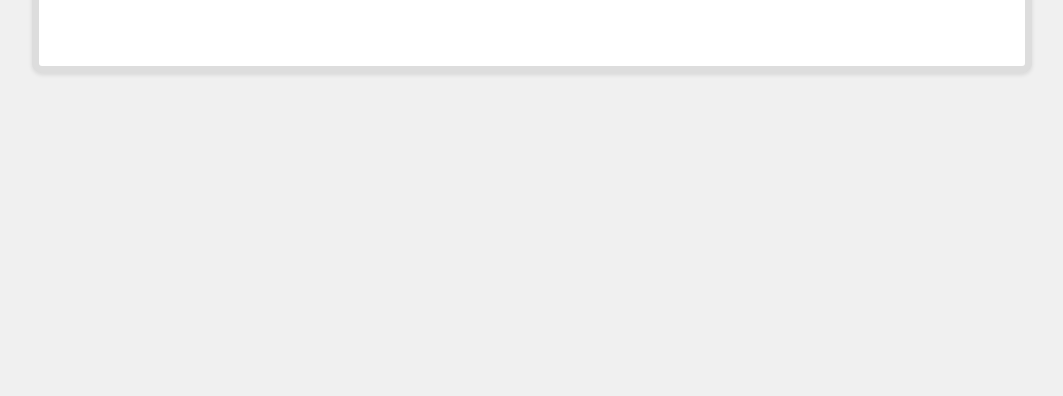
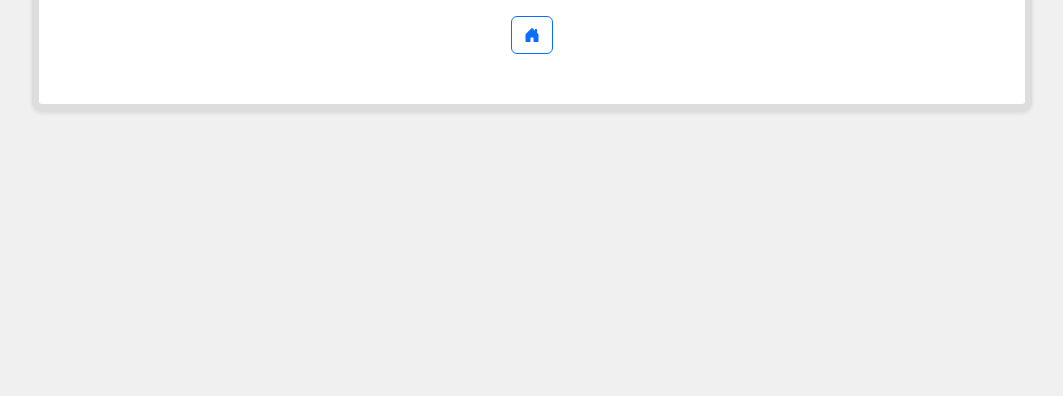
Before and after one commit to ARP2112/ProyectoIntegrador, a Flask app: page /buscarC in a window 1280 px wide. Shown: the part 404-800 px from the top of the page, without its empty margins (108-1171 px from the left). Run offline with Flask 3, Linux system fonts and the light colour scheme; data that the repository does not hold is empty; some libraries are stand-ins or nearby versions.

Commit message:
Boton de regreso al login en todas las interfaces

```diff
--- a/PI Sexto Cuatrimestre/templates/ActualizarCotizacion.html
+++ b/PI Sexto Cuatrimestre/templates/ActualizarCotizacion.html
@@ -59,6 +59,9 @@
 
     </ul>
   </form>
+  <div class="d-flex justify-content-center">
+    <a href="logout" class="btn btn-outline-primary"><i class="bi bi-house-door-fill"></i></a>
+    </div>
 </div>
 </body>
   <p></p>
--- a/PI Sexto Cuatrimestre/templates/ActualizarOrdenCompra.html
+++ b/PI Sexto Cuatrimestre/templates/ActualizarOrdenCompra.html
@@ -48,6 +48,9 @@
 
     </ul>
   </form>
+  <div class="d-flex justify-content-center">
+    <a href="logout" class="btn btn-outline-primary"><i class="bi bi-house-door-fill"></i></a>
+    </div>
 </div>
 </body>
   <p></p>
--- a/PI Sexto Cuatrimestre/templates/ActualizarProveedor.html
+++ b/PI Sexto Cuatrimestre/templates/ActualizarProveedor.html
@@ -57,6 +57,9 @@
 
     </ul>
   </form>
+  <div class="d-flex justify-content-center">
+    <a href="logout" class="btn btn-outline-primary"><i class="bi bi-house-door-fill"></i></a>
+    </div>
 </div>
 </body>
   <p></p>
--- a/PI Sexto Cuatrimestre/templates/ActualizarRequisicion.html
+++ b/PI Sexto Cuatrimestre/templates/ActualizarRequisicion.html
@@ -63,6 +63,9 @@
 
     </ul>
   </form>
+  <div class="d-flex justify-content-center">
+    <a href="logout" class="btn btn-outline-primary"><i class="bi bi-house-door-fill"></i></a>
+    </div>
 </body>
 
 
--- a/PI Sexto Cuatrimestre/templates/BuscarCotizacion.html
+++ b/PI Sexto Cuatrimestre/templates/BuscarCotizacion.html
@@ -69,6 +69,9 @@
 
     </ul>
   </form>
+  <div class="d-flex justify-content-center">
+    <a href="logout" class="btn btn-outline-primary"><i class="bi bi-house-door-fill"></i></a>
+    </div>
 </div>
 </body>
 
--- a/PI Sexto Cuatrimestre/templates/BuscarOrdenCompra.html
+++ b/PI Sexto Cuatrimestre/templates/BuscarOrdenCompra.html
@@ -67,6 +67,9 @@
 
     </ul>
   </form>
+  <div class="d-flex justify-content-center">
+    <a href="logout" class="btn btn-outline-primary"><i class="bi bi-house-door-fill"></i></a>
+    </div>
 </div>
 </body>
 
--- a/PI Sexto Cuatrimestre/templates/BuscarProveedor.html
+++ b/PI Sexto Cuatrimestre/templates/BuscarProveedor.html
@@ -70,6 +70,9 @@
 
     </ul>
   </form>
+  <div class="d-flex justify-content-center">
+    <a href="logout" class="btn btn-outline-primary"><i class="bi bi-house-door-fill"></i></a>
+    </div>
 </div>
 </body>
 
--- a/PI Sexto Cuatrimestre/templates/BuscarRequisicion.html
+++ b/PI Sexto Cuatrimestre/templates/BuscarRequisicion.html
@@ -68,6 +68,9 @@
 
     </ul>
   </form>
+  <div class="d-flex justify-content-center">
+    <a href="logout" class="btn btn-outline-primary"><i class="bi bi-house-door-fill"></i></a>
+    </div>
 </div>
 </body>
 
--- a/PI Sexto Cuatrimestre/templates/ConsultarCotizacion.html
+++ b/PI Sexto Cuatrimestre/templates/ConsultarCotizacion.html
@@ -74,6 +74,9 @@
         </div>
         </ul>
     </form>
+    <div class="d-flex justify-content-center">
+      <a href="logout" class="btn btn-outline-primary"><i class="bi bi-house-door-fill"></i></a>
+      </div>
 </body>
 
 </html>
--- a/PI Sexto Cuatrimestre/templates/ConsultarOrdenCompra.html
+++ b/PI Sexto Cuatrimestre/templates/ConsultarOrdenCompra.html
@@ -64,13 +64,14 @@
           </tbody>
         </table>
 
-        </form>
-
           <p></p>
           <button type="submit">BUSCAR</button>
         </div>
         </ul>
     </form>
+    <div class="d-flex justify-content-center">
+      <a href="logout" class="btn btn-outline-primary"><i class="bi bi-house-door-fill"></i></a>
+      </div>
 </body>
 
 </html>
--- a/PI Sexto Cuatrimestre/templates/ConsultarProveedor.html
+++ b/PI Sexto Cuatrimestre/templates/ConsultarProveedor.html
@@ -74,6 +74,9 @@
         </div>
         </ul>
     </form>
+    <div class="d-flex justify-content-center">
+      <a href="logout" class="btn btn-outline-primary"><i class="bi bi-house-door-fill"></i></a>
+      </div>
 </body>
 
 </html>
--- a/PI Sexto Cuatrimestre/templates/ConsultarRequisicion.html
+++ b/PI Sexto Cuatrimestre/templates/ConsultarRequisicion.html
@@ -73,6 +73,9 @@
         </div>
         </ul>
     </form>
+    <div class="d-flex justify-content-center">
+      <a href="logout" class="btn btn-outline-primary"><i class="bi bi-house-door-fill"></i></a>
+      </div>
 </body>
 
 </html>
--- a/PI Sexto Cuatrimestre/templates/EliminarCotizacion.html
+++ b/PI Sexto Cuatrimestre/templates/EliminarCotizacion.html
@@ -33,6 +33,9 @@
 
     </ul>
   </form>
+  <div class="d-flex justify-content-center">
+    <a href="logout" class="btn btn-outline-primary"><i class="bi bi-house-door-fill"></i></a>
+    </div>
 </body>
 
 </div>
--- a/PI Sexto Cuatrimestre/templates/EliminarOrdenCompra.html
+++ b/PI Sexto Cuatrimestre/templates/EliminarOrdenCompra.html
@@ -34,6 +34,9 @@
 
     </ul>
   </form>
+  <div class="d-flex justify-content-center">
+    <a href="logout" class="btn btn-outline-primary"><i class="bi bi-house-door-fill"></i></a>
+    </div>
 </body>
 
 </div>
--- a/PI Sexto Cuatrimestre/templates/EliminarProveedor.html
+++ b/PI Sexto Cuatrimestre/templates/EliminarProveedor.html
@@ -34,6 +34,9 @@
 
     </ul>
   </form>
+  <div class="d-flex justify-content-center">
+    <a href="logout" class="btn btn-outline-primary"><i class="bi bi-house-door-fill"></i></a>
+    </div>
 </body>
 
 </div>
--- a/PI Sexto Cuatrimestre/templates/EliminarRequisicion.html
+++ b/PI Sexto Cuatrimestre/templates/EliminarRequisicion.html
@@ -34,6 +34,9 @@
 
     </ul>
   </form>
+  <div class="d-flex justify-content-center">
+    <a href="logout" class="btn btn-outline-primary"><i class="bi bi-house-door-fill"></i></a>
+    </div>
 </body>
 
 </div>
--- a/PI Sexto Cuatrimestre/templates/RegistrarOrdenCompra.html
+++ b/PI Sexto Cuatrimestre/templates/RegistrarOrdenCompra.html
@@ -49,6 +49,9 @@
 
     </ul>
   </form>
+  <div class="d-flex justify-content-center">
+    <a href="logout" class="btn btn-outline-primary"><i class="bi bi-house-door-fill"></i></a>
+    </div>
 </div>
 </body>
   <p></p>
--- a/PI Sexto Cuatrimestre/templates/RegistrarProveedor.html
+++ b/PI Sexto Cuatrimestre/templates/RegistrarProveedor.html
@@ -57,6 +57,9 @@
 
     </ul>
   </form>
+  <div class="d-flex justify-content-center">
+    <a href="logout" class="btn btn-outline-primary"><i class="bi bi-house-door-fill"></i></a>
+    </div>
 </div>
 </body>
   <p></p>
--- a/PI Sexto Cuatrimestre/templates/RegistrarRequisicion.html
+++ b/PI Sexto Cuatrimestre/templates/RegistrarRequisicion.html
@@ -58,7 +58,9 @@
 
     </ul>
   </form>
-
+  <div class="d-flex justify-content-center">
+    <a href="logout" class="btn btn-outline-primary"><i class="bi bi-house-door-fill"></i></a>
+    </div>
 </body>
   <p></p>
   {%with mensajes=get_flashed_messages()%}
--- a/PI Sexto Cuatrimestre/templates/Registrarcotizacion.html
+++ b/PI Sexto Cuatrimestre/templates/Registrarcotizacion.html
@@ -62,6 +62,9 @@
 
     </ul>
   </form>
+  <div class="d-flex justify-content-center">
+    <a href="logout" class="btn btn-outline-primary"><i class="bi bi-house-door-fill"></i></a>
+    </div>
 </div>
 </body>
   <p></p>
```
